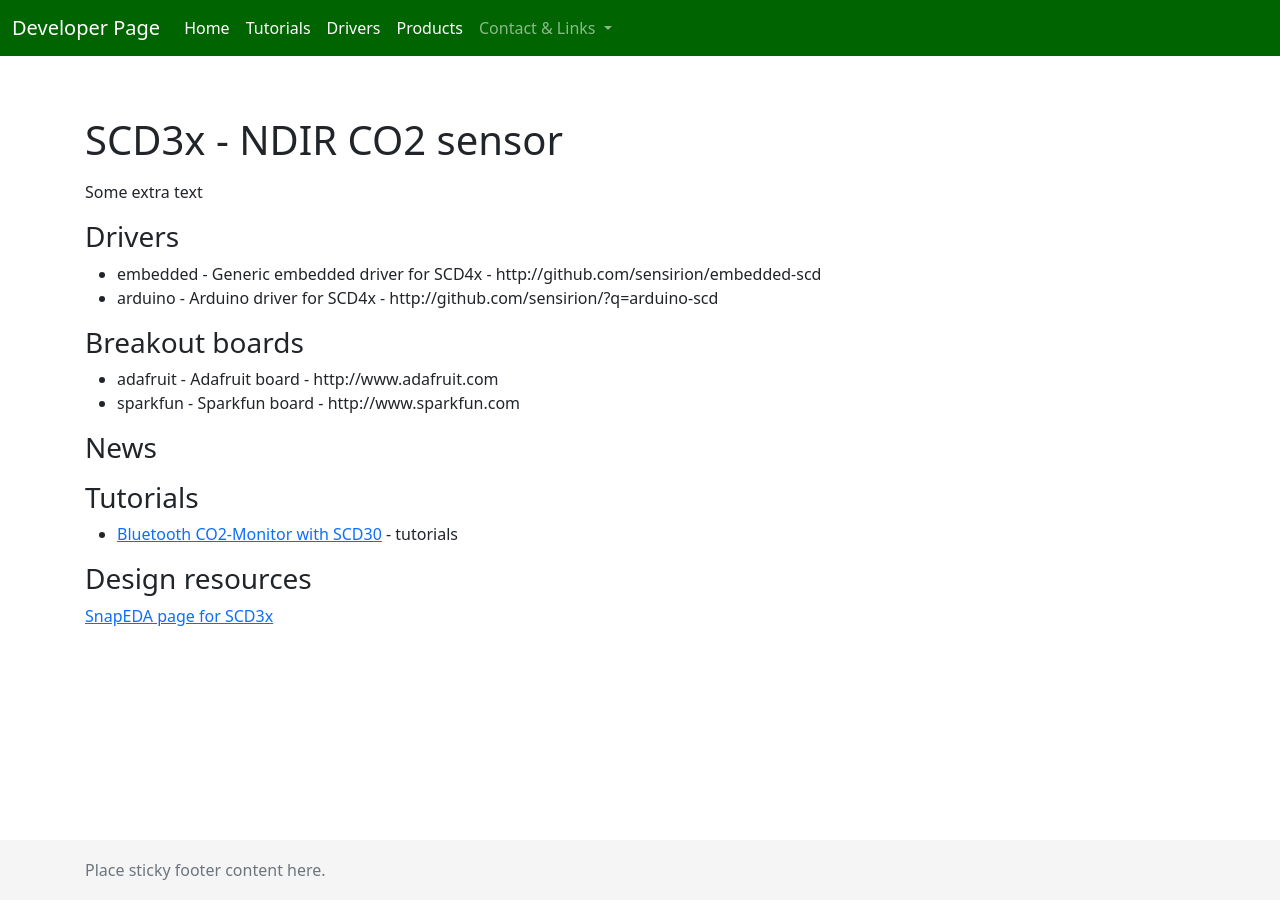
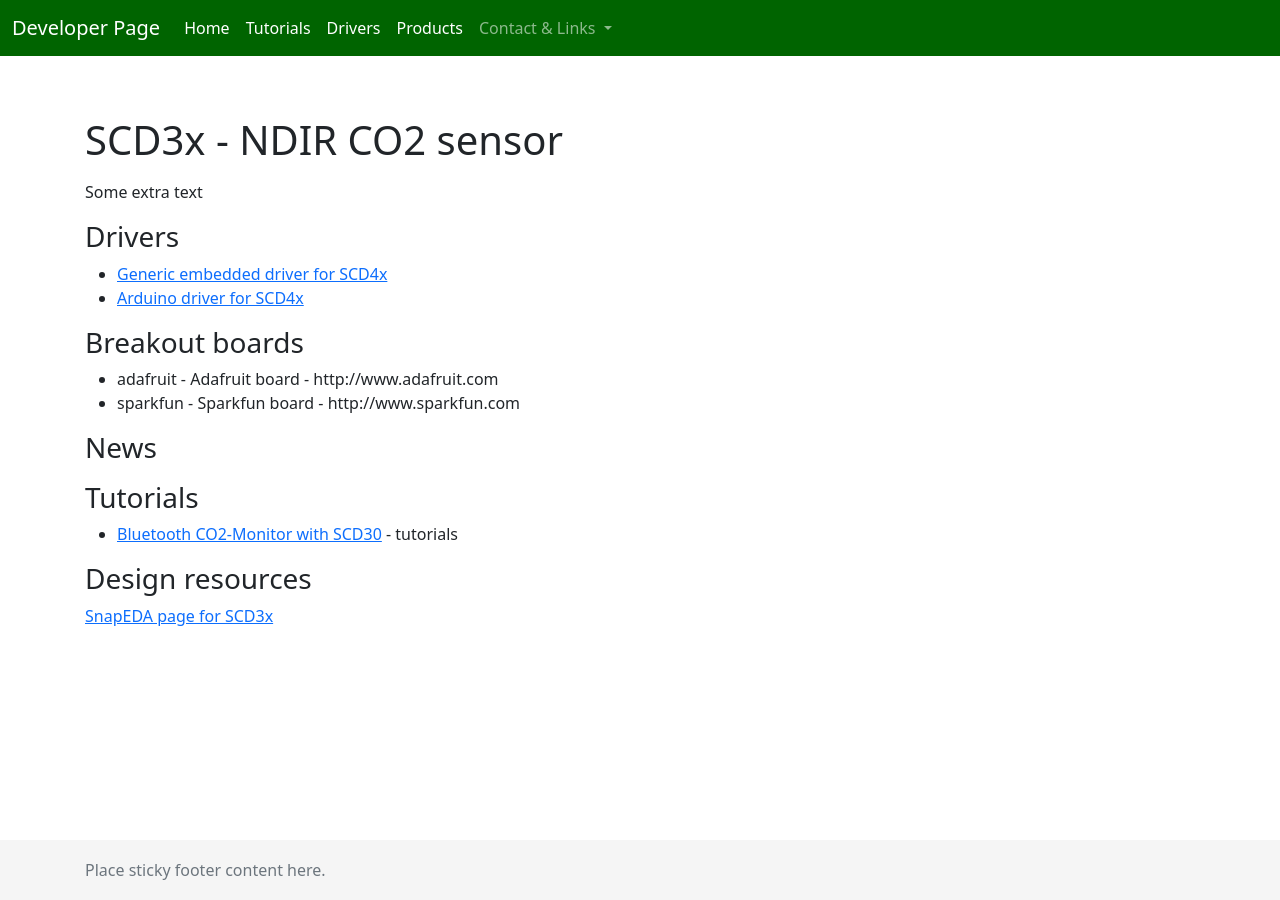
Before and after one commit to winkj/tutorials, a Jekyll site: the page built from _products/scd3x.md, in a window 1280 px wide. Built offline with Jekyll 4.4.1, drawn with Linux system fonts in a browser that asks for light colours; nearby versions of some CDN libraries.

Commit message:
convert drivers to simple list

```diff
--- a/_layouts/product.html
+++ b/_layouts/product.html
@@ -9,7 +9,7 @@ layout: default
 <h3>Drivers</h3>
 <ul>
     {% for driver in page.drivers %}
-      <li>{{ driver[0] }} - {{ driver[1].description }} - {{ driver[1].url }}</li>
+      <li><a href="{{driver.url}}">{{ driver.description }}</a></li>
     {% endfor %}
 </ul>
 
--- a/_products/scd3x.md
+++ b/_products/scd3x.md
@@ -3,12 +3,12 @@ id_name: scd3x
 display_name: SCD3x
 description: NDIR CO2 sensor
 drivers:
-    embedded:
-        description: Generic embedded driver for SCD4x
-        url: http://github.com/sensirion/embedded-scd
-    arduino:
-        description: Arduino driver for SCD4x
-        url: http://github.com/sensirion/?q=arduino-scd
+    - embedded:
+      description: Generic embedded driver for SCD4x
+      url: http://github.com/sensirion/embedded-scd
+    - arduino:
+      description: Arduino driver for SCD4x
+      url: http://github.com/sensirion/?q=arduino-scd
 
 breakouts:
     adafruit:
--- a/drivers.html
+++ b/drivers.html
@@ -10,7 +10,7 @@ layout: default
 
     <ul>
         {% for driver in product.drivers %}
-        <li>{{ driver[0] }} - {{ driver[1].description }} - {{ driver[1].url }}</li>
+        <li><a href="{{driver.url}}">{{ driver.description }}</a></li>
       {% endfor %}
     </ul>
 
```
Also changed, not shown: _products/scd4x.md (+4 -6 lines), _products/sht4x.md (+4 -6 lines).
